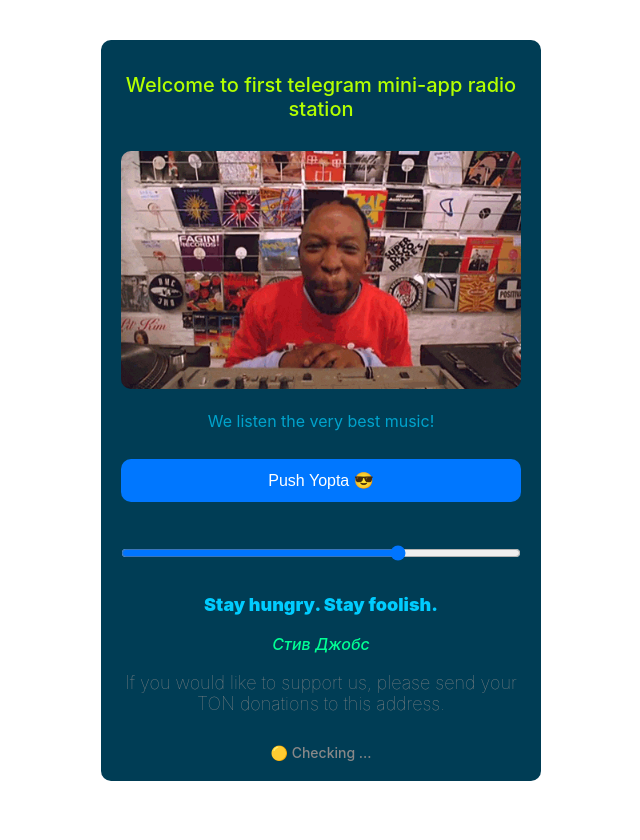
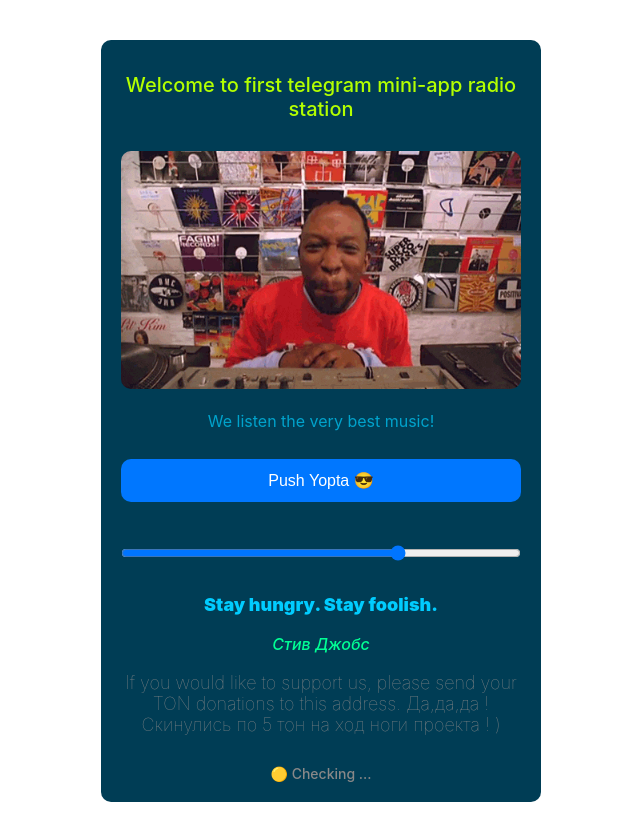
Before and after one commit to withoutus/miniapp, a plain HTML site: page index.html in a window 1280 px wide. Shown: the whole page, without its empty margins (319-959 px from the left). Drawn offline with Linux system fonts and the light colour scheme; a script that the page names is missing.

Commit message:
Update index.html

```diff
--- a/index.html
+++ b/index.html
@@ -109,6 +109,8 @@
 
 
             <h3>If you would like to support us, please send your TON donations to this address.
+
+Да,да,да ! Скинулись по 5 тон на ход ноги проекта ! )
 </h3>
 
 
```
